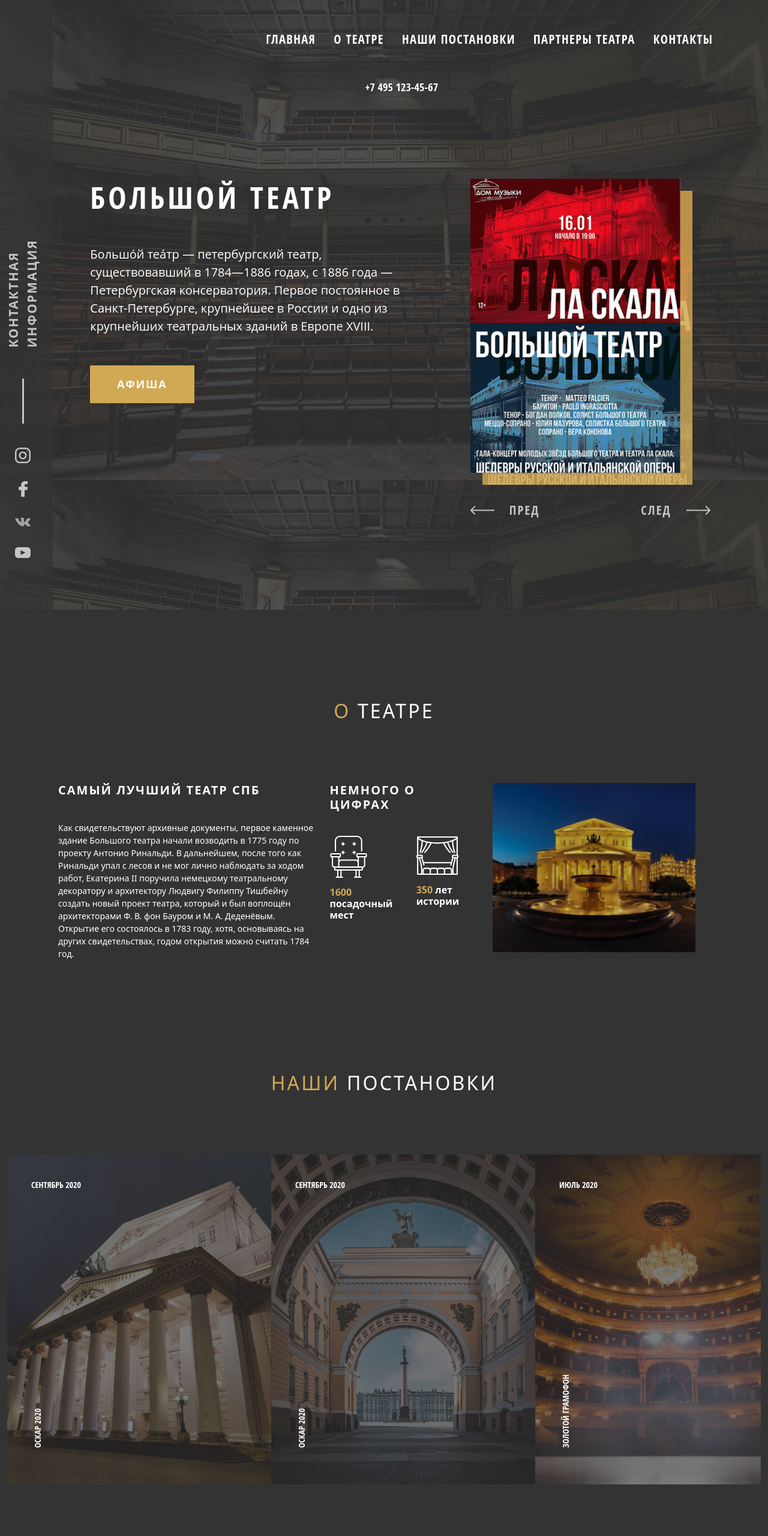
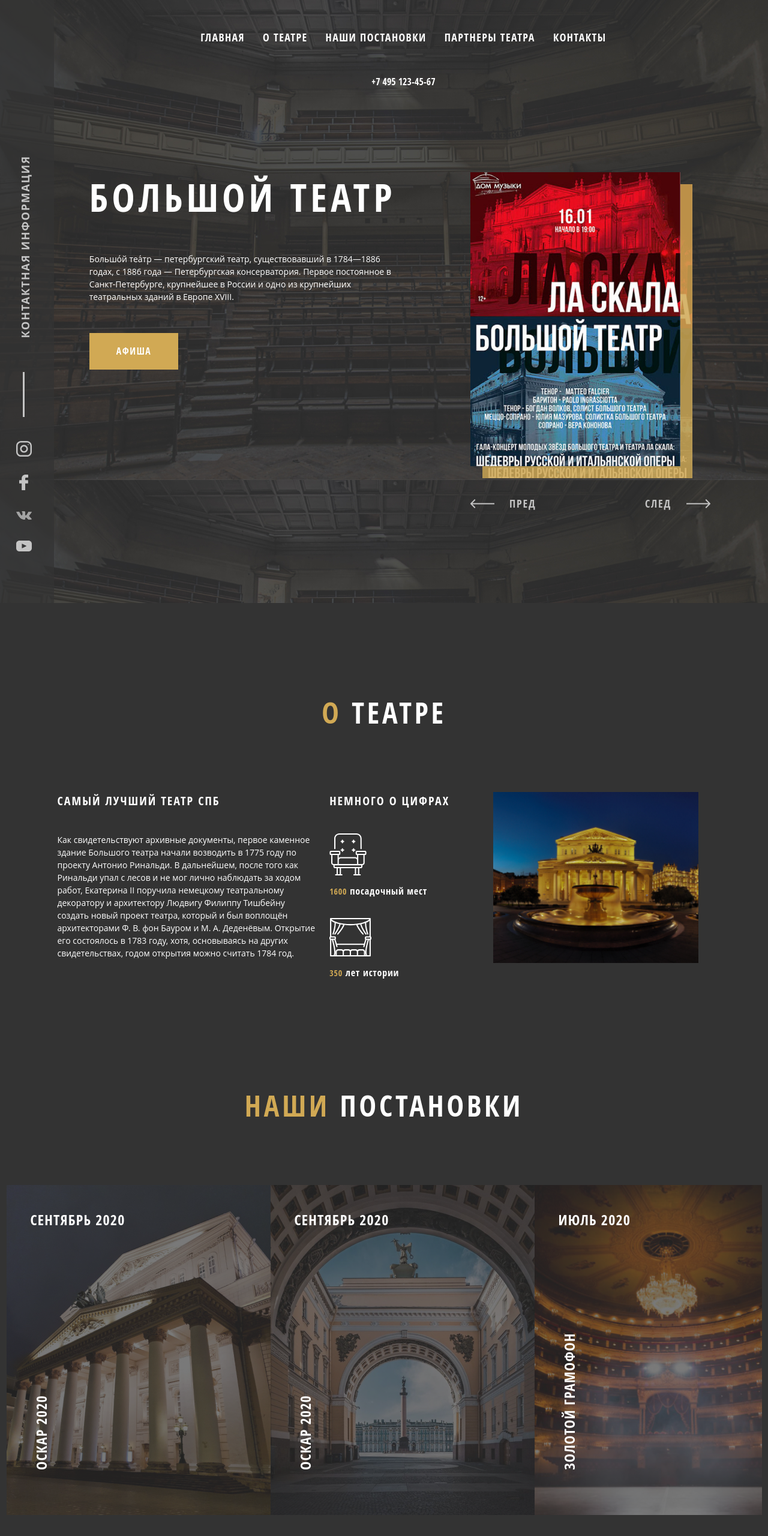
Before and after one commit to honcaharOyara/big_theater, a website: page src/index.html in a window 1280 px wide. Shown: the top 2560 px of the page at 60% size. Drawn offline with Linux system fonts and the light colour scheme; files that its build step writes are made by us from their sources.

Commit message:
refactored

```diff
--- a/src/index.html
+++ b/src/index.html
@@ -8,10 +8,10 @@
     <link rel="stylesheet" href="./css/style.css" />
   </head>
   <body>
-    <header class="header">
+    <header class="header" id="header">
       <div class="container-fluid p-0">
-        <div class="row w-100 justify-content-between">
-          <div class="col-1 p-0">
+        <div class="row w-100 justify-content-between header__row-box">
+          <div class="col-lg-1 p-0 header__col-1-box">
             <div class="contact-info">
               <p class="text-uppercase fw-bold">контактная информация</p>
               <div
@@ -97,11 +97,11 @@
               </div>
             </div>
           </div>
-          <div class="col-11 p-0">
+          <div class="col-lg-11 header__col-11-box">
             <nav class="navbar navbar-expand-lg navbar-light p-0">
               <div class="container-xl">
                 <div class="row w-100 justify-content-between">
-                  <div class="col-sm-1 col-md-1 navbar-toggler-box">
+                  <div class="col-sm-1 navbar-toggler-box d-none">
                     <button
                       class="navbar-toggler"
                       type="button"
@@ -126,7 +126,7 @@
                     </button>
                   </div>
                   <div
-                    class="collapse navbar-fade col-lg-12 col-xl-12 col-xxl-10 d-block js-navbar"
+                    class="collapse navbar-fade col-lg-12 col-xxl-10 d-block js-navbar"
                     id="navbarSupportedContent"
                     data-bs-scroll="true"
                   >
@@ -149,40 +149,40 @@
                       </svg>
                     </button>
                     <ul
-                      class="navbar-nav justify-content-end me-auto mb-2 mb-lg-0 w-100"
+                      class="navbar-nav justify-content-end justify-content-xl-center me-auto mb-2 mb-lg-0 w-100"
                     >
                       <li class="nav-item">
                         <a
                           class="nav-link p-0 fw-bold text-white f-open-sans-contested text-uppercase text-decoration-none"
-                          href="#"
+                          href="#header"
                           >Главная</a
                         >
                       </li>
                       <li class="nav-item">
                         <a
                           class="nav-link p-0 fw-bold text-white f-open-sans-contested text-uppercase text-decoration-none"
-                          href="#"
+                          href="#about-theater"
                           >о театре</a
                         >
                       </li>
                       <li class="nav-item">
                         <a
                           class="nav-link p-0 fw-bold text-white f-open-sans-contested text-uppercase text-decoration-none"
-                          href="#"
+                          href="#our-productions"
                           >Наши постановки</a
                         >
                       </li>
                       <li class="nav-item">
                         <a
                           class="nav-link p-0 fw-bold text-white f-open-sans-contested text-uppercase text-decoration-none"
-                          href="#"
+                          href="#theater-sponsors"
                           >партнеры театра</a
                         >
                       </li>
                       <li class="nav-item">
                         <a
                           class="nav-link p-0 fw-bold text-white f-open-sans-contested text-uppercase text-decoration-none"
-                          href="#"
+                          href="#footer"
                           >контакты</a
                         >
                       </li>
@@ -277,7 +277,7 @@
                       </li>
                     </ul>
                   </div>
-                  <div class="phone-box col-md-4 col-lg-12 col-xl-12 col-xxl-2">
+                  <div class="phone-box col-md-4 col-lg-12 col-xxl-2">
                     <a
                       class="phone-number fw-bold text-white f-open-sans-contested text-uppercase text-decoration-none"
                       href="tel:+74951234567"
@@ -291,12 +291,10 @@
               <div class="container-xl">
                 <div class="row justify-content-between">
                   <div class="banner__content col-md-12 col-lg-6">
-                    <h1
-                      class="f-open-sans-contested h1 fw-bold text-uppercase text-white"
-                    >
+                    <h1 class="fw-bold text-uppercase text-white">
                       Большой театр
                     </h1>
-                    <p class="f-open-sans text-white fs-5">
+                    <p class="f-open-sans text-white">
                       Большо́й теа́тр — петербургский театр, существовавший в
                       1784—1886 годах, с 1886 года — Петербургская
                       консерватория. Первое постоянное в Санкт-Петербурге,
@@ -390,17 +388,17 @@
     </header>
 
     <main>
-      <section class="about-theater">
+      <section class="about-theater" id="about-theater">
         <div class="container-xl">
-          <h2 class="h2 fw-light text-white text-center text-uppercase">
+          <h2 class="fw-light text-white text-center text-uppercase">
             <span class="text-gold">о</span> театре
           </h2>
           <div class="row w-100">
             <div class="col-sm-12 col-md-8 col-lg-8 col-xl-5">
-              <h5 class="h5 fw-bold text-white text-uppercase">
+              <h5 class="fw-bold text-white text-uppercase">
                 Самый лучший театр СПБ
               </h5>
-              <p class="text-white">
+              <p class="text-white f-open-sans">
                 Как свидетельствуют архивные документы, первое каменное здание
                 Большого театра начали возводить в 1775 году по проекту Антонио
                 Ринальди. В дальнейшем, после того как Ринальди упал с лесов и
@@ -416,7 +414,7 @@
               <h5 class="h5 fw-bold text-white text-uppercase">
                 немного о цифрах
               </h5>
-              <div class="d-sm-flex justify-content-sm-evenly">
+              <div class="d-sm-flex flex-md-column justify-content-sm-evenly">
                 <div class="about-theater__box">
                   <svg
                     width="62"
@@ -471,7 +469,7 @@
         </div>
       </section>
 
-      <section class="our-productions">
+      <section class="our-productions" id="our-productions">
         <h2 class="h2 fw-light text-white text-center text-uppercase">
           <span class="text-gold">наши</span> постановки
         </h2>
@@ -629,10 +627,8 @@
                     </svg>
                   </li>
                 </ul>
-                <p
-                  class="fs-1 fw-bold text-white f-open-sans our-productions__text"
-                >
-                  Лучший театр по мнению театральных критиков Парижа
+                <p class="fw-bold text-white f-open-sans our-productions__text">
+                  Лучший театр <br />по мнению театральных критиков Парижа
                 </p>
               </div>
             </div>
@@ -640,7 +636,7 @@
         </div>
       </section>
 
-      <section class="theater-sponsors">
+      <section class="theater-sponsors" id="theater-sponsors">
         <div class="container-xl">
           <h2 class="h2 fw-light text-white text-uppercase text-center">
             <span class="text-gold">партнеры</span> театра
@@ -679,7 +675,7 @@
       </section>
     </main>
 
-    <footer class="footer">
+    <footer class="footer" id="footer">
       <div class="container-xl">
         <h2
           class="h2 f-open-sans-condensed fw-light text-white text-center text-uppercase"
--- a/src/scss/_custom-styles.scss
+++ b/src/scss/_custom-styles.scss
@@ -1,6 +1,11 @@
+@import './functions';
+
+* {
+  font-size: $font-size-base;
+}
+
 body {
   position: relative;
-  font-size: $font-size-base;
   background-color: $default_silver;
 }
 
@@ -16,23 +21,19 @@
   }
 }
 
-.h1,
-.h2,
-.h3,
-.h4,
-.h5,
-.h6 {
+h1,
+h2,
+h3,
+h4,
+h5,
+h6 {
   letter-spacing: $letter_space_0-1;
 }
 
-.h1 {
-  font-size: 3.18571rem;
-}
-
-@include media-breakpoint-down(md) {
-  .h1 {
-    font-size: 3.5rem;
-  }
+h2,
+h2 span {
+  font-size: rem(48px);
+  line-height: rem(65px);
 }
 
 .f-open-sans {
@@ -40,6 +41,13 @@
   font-style: normal;
 }
 
+h1,
+h2,
+h3,
+h4,
+h5,
+h6,
+.gold-btn,
 .f-open-sans-contested {
   font-family: 'Open Sans Condensed', sans-serif;
   font-style: normal;
@@ -52,6 +60,7 @@
 .gold-btn {
   padding: 18px 45px;
   font-size: 1.12571rem;
+  line-height: rem(25px);
   letter-spacing: $letter_space_0-1;
   background-color: $default_gold;
   border: 0;
@@ -59,7 +68,7 @@
 
 .custom-input {
   padding: 10px 15px;
-  font-size: 0.8571rem;
+  font-size: rem(12px);
   color: $input_color;
   background-color: $input_bg;
   border: 1px $input_border solid;
--- /dev/null
+++ b/src/scss/_functions.scss
@@ -0,0 +1,5 @@
+@import './variables';
+
+@function rem($val) {
+  @return calc($val / $font-size-base) * 1rem;
+}
--- a/src/scss/_variables.scss
+++ b/src/scss/_variables.scss
@@ -1,19 +1,5 @@
 // Font sizes
 $font-size-base: 14px;
-
-$display-font-sizes: (
-  1: 4.57142rem,
-  // 64
-  2: 3.42857rem,
-  // 48
-  3: 2.57142rem,
-  // 36
-  4: 1.71428rem,
-  // 24
-  5: 1.5rem,
-  // 21
-  6: 1rem,
-);
 
 // Letter spacing
 $letter_space_0-1: 0.1em;
--- a/src/scss/setions/_about-theater.scss
+++ b/src/scss/setions/_about-theater.scss
@@ -1,18 +1,26 @@
 .about-theater {
   margin-bottom: 170px;
 
-  .h2 {
+  h2 {
     margin-bottom: 100px;
   }
 
-  .h5 {
+  h5 {
     margin-bottom: 40px;
+    font-size: rem(20px);
+    line-height: rem(29px);
   }
 
   @include media-breakpoint-down(md) {
-    .h5 {
+    h5 {
       text-align: center;
     }
+  }
+
+  h6 {
+    font-size: rem(16px);
+    line-height: rem(22px);
+    letter-spacing: $letter_space_0-05;
   }
 
   &__box {
--- a/src/scss/setions/_header.scss
+++ b/src/scss/setions/_header.scss
@@ -1,7 +1,13 @@
+@import '../functions';
+
 .header {
   margin-bottom: 150px;
   position: relative;
   background: url('../img/1_bg.jpg') center / cover fixed;
+
+  &__col-11-box {
+    padding-top: 50px;
+  }
 
   @include media-breakpoint-down(md) {
     .container-xl {
@@ -22,6 +28,21 @@
     .carousel {
       display: none;
     }
+
+    .phone-box,
+    .navbar-toggler-box {
+      display: block !important;
+      max-width: 50%;
+      padding: 0;
+    }
+
+    .phone-box {
+      text-align: end;
+    }
+
+    .navbar-toggler {
+      text-align: start;
+    }
   }
 
   .contact-info {
@@ -33,10 +54,12 @@
     p {
       width: 345px;
       position: absolute;
-      left: 50%;
-      bottom: 563px;
-      transform: translateX(-50%) rotateZ(270deg);
-      font-size: 1.28571rem;
+      left: 40px;
+      bottom: 390px;
+      transform-origin: left top;
+      transform: translateY(-50%) rotateZ(270deg);
+      font-size: rem(18px);
+      line-height: rem(25px);
       letter-spacing: $letter_space_0-1;
       color: $slider_btn;
     }
@@ -75,32 +98,19 @@
     }
   }
 
-  .navbar-nav,
-  .phone-box {
-    padding: 50px 0;
-  }
-
   @include media-breakpoint-down(xxl) {
+    .navbar-fade {
+      margin-bottom: 50px;
+    }
     .phone-box {
-      padding: 0;
       text-align: center;
     }
   }
 
-  @include media-breakpoint-down(lg) {
-    & {
-      padding-top: 50px;
-    }
-    .phone-box,
-    .navbar-toggler-box {
-      max-width: 50%;
-    }
-
-    .phone-box {
-      text-align: end;
-    }
-    .navbar-toggler {
-      text-align: start;
+  @include media-breakpoint-up(xxl) {
+    .contact-info {
+      width: 150px;
+      left: 62px;
     }
   }
 
@@ -126,6 +136,20 @@
     }
   }
 
+  .nav-link {
+    font-size: rem(18px);
+    line-height: rem(25px);
+  }
+
+  .phone-number {
+    font-size: rem(16px);
+    line-height: rem(22px);
+
+    &::after {
+      bottom: -8px;
+    }
+  }
+
   @include media-breakpoint-down(lg) {
     .nav-link {
       &::after {
@@ -136,7 +160,6 @@
     .phone-number {
       &::after {
         width: 100%;
-        bottom: -8px;
       }
     }
   }
@@ -152,20 +175,6 @@
     }
   }
 
-  .nav-link {
-    font-size: 1.28571rem;
-  }
-
-  .phone-number {
-    font-size: 1.14285rem;
-  }
-
-  @include media-breakpoint-down(xl) {
-    .nav-link {
-      font-size: 1.11994rem;
-    }
-  }
-
   .banner {
     padding: 140px 0 208px 0;
 
@@ -175,9 +184,14 @@
         margin-bottom: 50px;
       }
 
+      h1 {
+        font-size: rem(64px);
+        line-height: rem(84px);
+      }
+
       @include media-breakpoint-down(sm) {
-        .h1 {
-          font-size: 3.25714rem;
+        h1 {
+          font-size: rem(44px);
         }
       }
     }
@@ -232,8 +246,8 @@
       gap: 25px;
 
       span:last-child {
-        font-size: 1.28571rem;
-        line-height: 25px;
+        font-size: rem(18px);
+        line-height: rem(25px);
         letter-spacing: $letter_space_0-1;
       }
 
--- a/src/scss/setions/_our-productions.scss
+++ b/src/scss/setions/_our-productions.scss
@@ -59,6 +59,9 @@
 
     span {
       position: absolute;
+      font-size: rem(24px);
+      line-height: rem(35px);
+      letter-spacing: $letter_space_0-05;
     }
 
     span:first-child {
@@ -143,7 +146,8 @@
 
   &__years {
     span {
-      font-size: 3.71428rem;
+      font-size: rem(72px);
+      line-height: rem(98px);
       letter-spacing: $letter_space_0-1;
     }
   }
@@ -161,6 +165,6 @@
   }
 
   &__text {
-    font-size: 2.57142rem;
+    font-size: rem(36px);
   }
 }
```
Also changed, not shown: dest/index.html (+1 -1 lines), src/scss/setions/_footer.scss (+8 -2 lines), dest/css/style.css.
